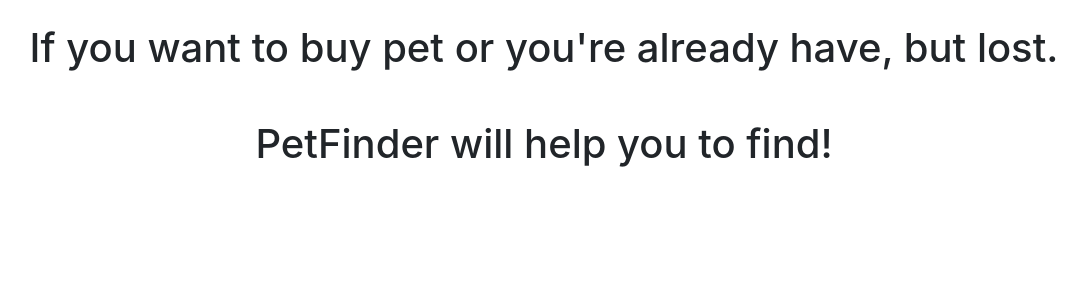
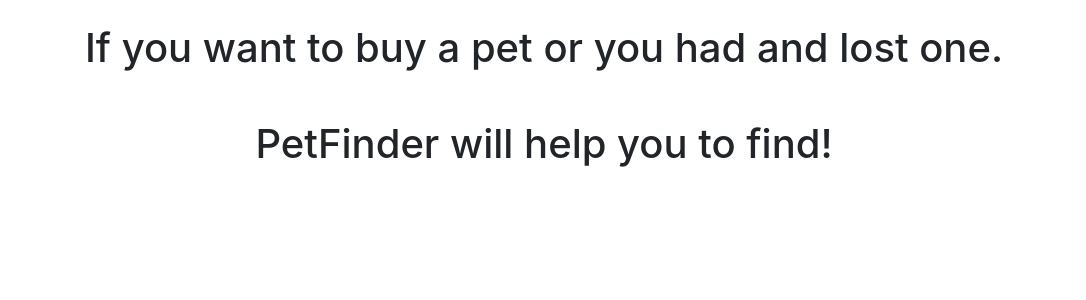
Before and after one commit to estebeskam/estebes, a PHP site: page /MainPage.php in a window 1280 px wide. Shown: the part 56-356 px from the top of the page, without its empty margins (96-1182 px from the left). Run offline with PHP 8.4, Linux system fonts and the light colour scheme; the visitor is signed in with stand-in values (Sample User, id 1).

Commit message:
Update MainPage.php

```diff
--- a/MainPage.php
+++ b/MainPage.php
@@ -41,7 +41,7 @@ exit();
 </nav>
 <center>
 <br>
-<h1>If you want to buy pet or you're already have, but lost. <br><br> PetFinder will help you to find!</h1>
+<h1>If you want to buy a pet or you had and lost one. <br><br> PetFinder will help you to find!</h1>
  </center>
 </body>
   </html>
```
